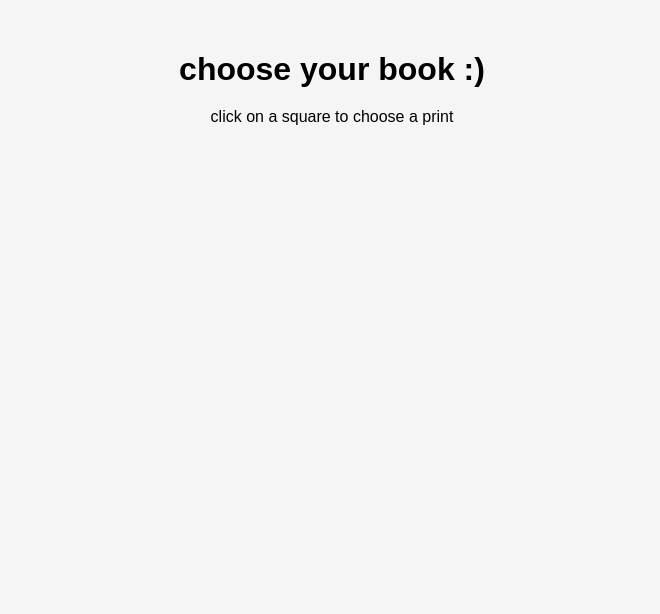
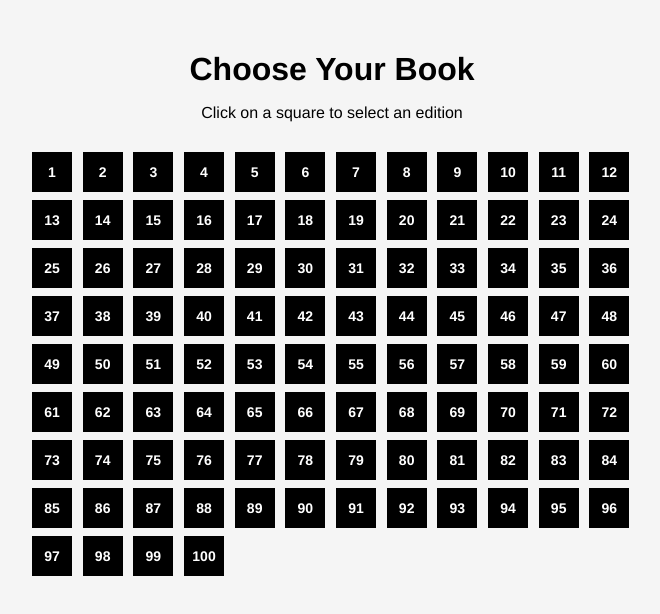
Before and after one commit to alexjadnane-tech/carnet-stripe, a website: page index.html in a window 1280 px wide. Shown: the whole page, without its empty margins (308-968 px from the left). Drawn offline with Linux system fonts and the light colour scheme; no server answers.

Commit message:
Update index.html

```diff
--- a/index.html
+++ b/index.html
@@ -1,58 +1,61 @@
 <!DOCTYPE html>
-<html lang="fr">
+<html lang="en">
 <head>
   <meta charset="UTF-8" />
   <meta name="viewport" content="width=device-width, initial-scale=1.0" />
-  <title>Choose your book :)</title>
+  <title>Choose Your Book</title>
   <style>
     body {
-      font-family: Arial, sans-serif;
+      font-family: Helvetica, Arial, sans-serif;
       margin: 0;
       padding: 30px;
       background: #f5f5f5;
       text-align: center;
+      color: #000;
     }
 
     h1 {
-      margin-bottom: 20px;
+      margin-bottom: 10px;
+    }
+
+    p {
+      margin-bottom: 30px;
+      font-size: 16px;
     }
 
     #grid {
       display: grid;
-      grid-template-columns: repeat(auto-fill, minmax(70px, 1fr));
-      gap: 10px;
+      grid-template-columns: repeat(auto-fill, minmax(40px, 1fr));
+      gap: 8px;
       max-width: 600px;
-      margin: 0 auto 40px;
+      margin: 0 auto;
     }
 
     .square {
-      width: 70px;
-      height: 70px;
-      background: white;
-      border: 2px solid black;
+      width: 40px;
+      height: 40px;
+      background: black;
+      color: white;
       display: flex;
       justify-content: center;
       align-items: center;
       cursor: pointer;
-      font-size: 18px;
+      font-size: 14px;
       font-weight: bold;
-      transition: 0.2s;
+      transition: transform 0.2s, opacity 0.2s;
     }
 
     .square:hover {
       transform: scale(1.1);
-      background: #eee;
     }
 
     .sold {
-      background: black;
-      color: white;
-      cursor: not-allowed;
-      opacity: 0.6;
+      /* Instead of dark, it disappears completely */
+      display: none;
     }
 
     #loader {
-      font-size: 18px;
+      font-size: 16px;
       margin-top: 20px;
       display: none;
     }
@@ -61,51 +64,46 @@
 
 <body>
 
-  <h1>choose your book :)</h1>
-  <p>click on a square to choose a print</p>
+  <h1>Choose Your Book</h1>
+  <p>Click on a square to select an edition</p>
 
   <div id="grid"></div>
-
   <div id="loader">Processing your payment…</div>
 
   <script>
     const grid = document.getElementById("grid");
     const loader = document.getElementById("loader");
 
-    const TOTAL_EDITIONS = 100; // nombre total d’éditions
+    const TOTAL_EDITIONS = 100; // total editions
 
-    // ------------------------------------------------------------
-    // 1) Charger les éditions déjà vendues
-    // ------------------------------------------------------------
+    // Load sold editions from API
     async function loadSold() {
-      const res = await fetch("/api/sold-editions");
-      return res.json();
+      try {
+        const res = await fetch("/api/sold-editions");
+        return await res.json();
+      } catch (err) {
+        console.error("Failed to load sold editions", err);
+        return [];
+      }
     }
 
-    // ------------------------------------------------------------
-    // 2) Afficher la grille de 1 → TOTAL_EDITIONS
-    // ------------------------------------------------------------
+    // Render the grid
     function renderGrid(soldList) {
       grid.innerHTML = "";
 
       for (let i = 1; i <= TOTAL_EDITIONS; i++) {
+        if (soldList.includes(i)) continue; // skip sold editions (disappears)
+
         const div = document.createElement("div");
         div.className = "square";
         div.textContent = i;
-
-        if (soldList.includes(i)) {
-          div.classList.add("sold");
-        } else {
-          div.onclick = () => buy(i);
-        }
+        div.onclick = () => buy(i);
 
         grid.appendChild(div);
       }
     }
 
-    // ------------------------------------------------------------
-    // 3) Acheter une édition → Stripe Checkout
-    // ------------------------------------------------------------
+    // Buy an edition → Stripe Checkout
     async function buy(edition) {
       loader.style.display = "block";
 
@@ -124,18 +122,15 @@
           return;
         }
 
-        // Redirection vers Stripe Checkout
+        // Redirect to Stripe Checkout
         window.location = data.url;
-
       } catch (err) {
         loader.style.display = "none";
-        alert("Une erreur est survenue.");
+        alert("An error occurred. Please try again.");
       }
     }
 
-    // ------------------------------------------------------------
-    // Initialisation
-    // ------------------------------------------------------------
+    // Initialize
     (async () => {
       const sold = await loadSold();
       renderGrid(sold);
```
